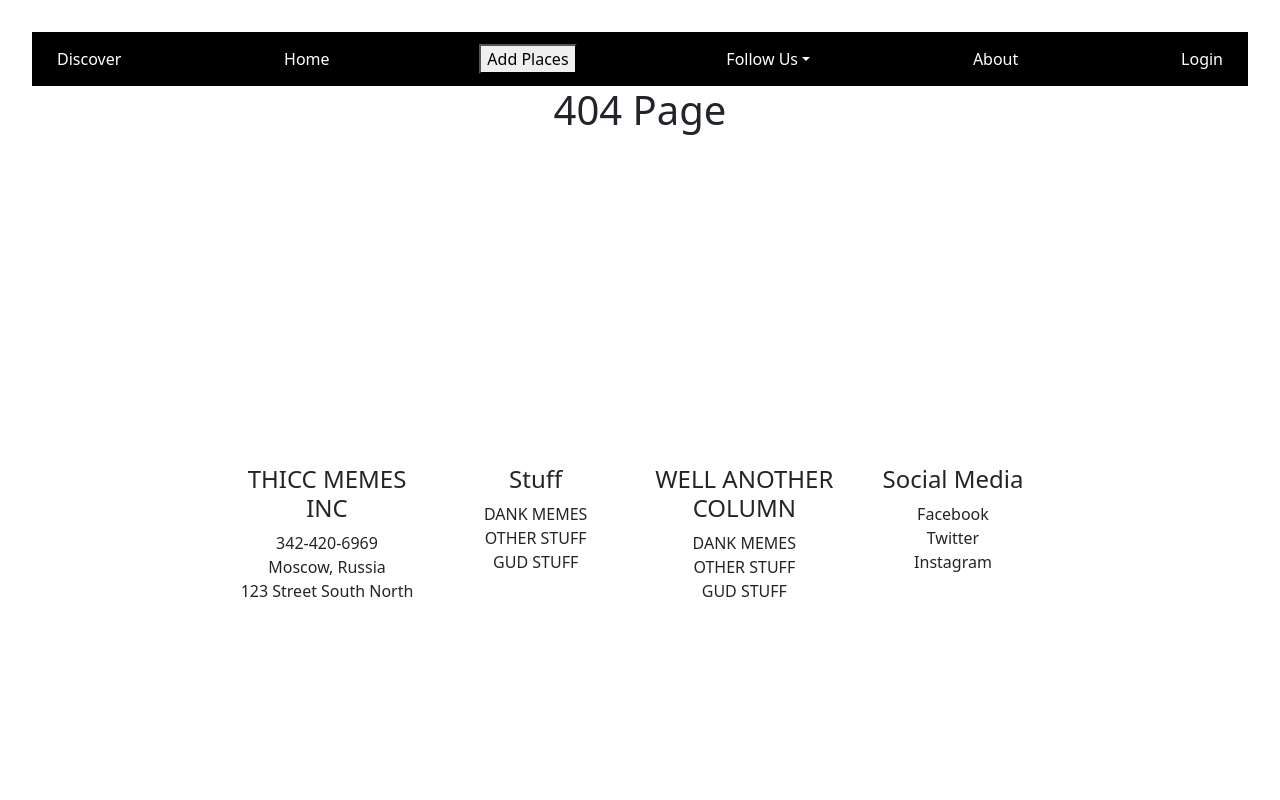
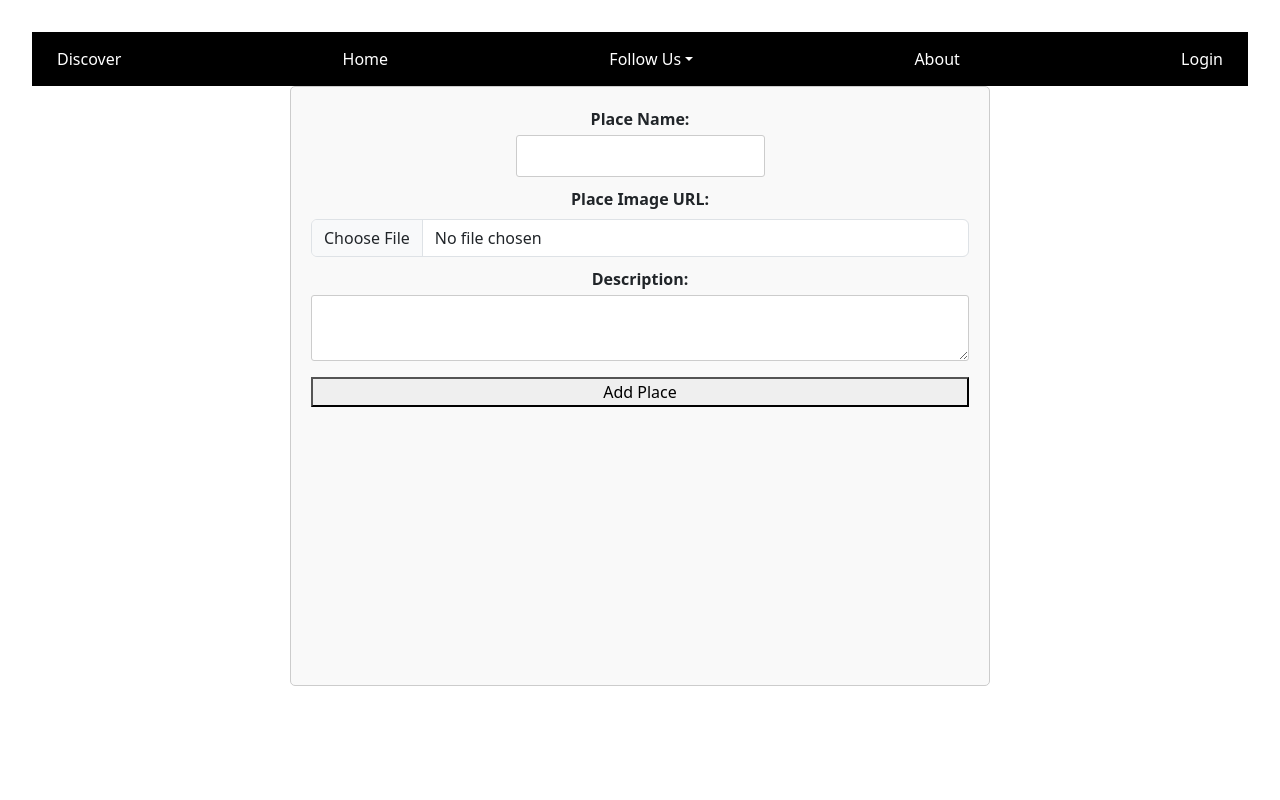
Before and after one commit to SanjanaTU/Frontend_Project02, a React (Vite) app in the folder TravelTalesHub/: page /AddPlaces/1 in a window 1280 px wide. Shown: the top 800 px of the page. Built offline with nearby package versions, Linux system fonts and the light colour scheme.

Commit message:
login page

```diff
--- a/TravelTalesHub/src/App.jsx
+++ b/TravelTalesHub/src/App.jsx
@@ -22,10 +22,10 @@ function App() {
           <Route path='/' element={<HomePage />} />
           <Route path='/countries' element={<Countries />} />
           <Route path='/countries/:countryId' element={<CountriesDetailPage />}/>
-          <Route path='/AddPlaces' element={<AddPlaces />} />
+          <Route path='/AddPlaces/:countryId' element={<AddPlaces />} />
       { /*  <Route path='/countries/:countryId/:touristId/newplace' element={<AddPlaces />} /> */}
           <Route path='/Login' element={<Login />} />
-          <Route path='/countries/:countryId/tourist/:touristId' element={<TouristPlaces />}/>
+          <Route path='/countries/:countryId/tourist/:countryId' element={<TouristPlaces />}/>
           <Route path='*' element={<h1>404 Page</h1>} />
         </Routes>
         <Footer />
--- /dev/null
+++ b/TravelTalesHub/src/Pages/AddPlaces.css
@@ -0,0 +1,56 @@
+/* PlaceForm.css */
+
+.place-form-container {
+    max-width: 700px;
+    height: 600px;
+    margin: 0 auto;
+    padding: 20px;
+    border: 1px solid #ccc;
+    border-radius: 5px;
+    background-color: #f9f9f9;
+  }
+
+  .place-form {
+    display: flex;
+    flex-direction: column;
+
+
+  }
+
+  .form-group {
+    margin-bottom: 10px;
+  }
+
+  label {
+    font-weight: bold;
+  }
+
+  input[type="text"],
+  textarea {
+    width: 100%;
+    padding: 8px;
+    margin-top: 4px;
+    border: 1px solid #ccc;
+    border-radius: 3px;
+  }
+
+  .submit-button {
+    background-color: #007bff;
+    color: #fff;
+    border: none;
+    border-radius: 3px;
+    padding: 10px 20px;
+    cursor: pointer;
+  }
+
+  .submit-button:hover {
+    background-color: #0056b3;
+  }
+  .image-preview img {
+    max-width: 100%;
+    max-height: 200px; /* Adjust the maximum height as needed */
+    margin-top: 10px;
+    border: 1px solid #ccc;
+    border-radius: 3px;
+    box-shadow: 0 0 5px rgba(0, 0, 0, 0.2);
+  }
--- a/TravelTalesHub/src/Pages/AddPlaces.jsx
+++ b/TravelTalesHub/src/Pages/AddPlaces.jsx
@@ -1,8 +1,11 @@
 import { useState } from "react";
-import { Navigate, useNavigate } from "react-router-dom";
+import { Navigate, useNavigate, useParams } from "react-router-dom";
+import './AddPlaces.css'
 
 function AddPlaces(){
     const navigate =  useNavigate()
+    const {countryId}= useParams()
+
     const [placeName,setplaceName]=useState('');
     const [placeImage,setplaceImage]=useState('');
     const [description,setDescription]=useState('');
@@ -13,6 +16,7 @@ function AddPlaces(){
             placeName,
             placeImage,
             description,
+            countryId
         }
         try{
         const response = await fetch(`${import.meta.env.VITE_API_URL}/tourist`,
@@ -25,7 +29,7 @@ function AddPlaces(){
         if(response.ok){
             const newPlace =await response.json()
             console.log(newPlace)
-            navigate('/')//i have to redirect to torist places according to sanjana id
+            navigate(`/countries/${countryId}`)
         }
     }catch(error){
         console.log(error)
@@ -33,30 +37,37 @@ function AddPlaces(){
 
     }
     return (
-        <form style={{display:"grid", gridTemplate:'auto/3fr', justifyItems: 'center'}}
+        <div className="place-form-container">
+        <form className="place-form"
         onSubmit={onSubmit}>
-            <div>
-            <label>
-                PlaceName
-                <input value={placeName} type="text" id="name" onChange={(event) =>setplaceName(event.target.value)} required/>
+            <div className="form-group">
+            <label htmlFor="placeName">
+                Place Name:
+                <input value={placeName} type="text" id="placeName" className="place-form" onChange={(event) =>setplaceName(event.target.value)} required/>
             </label>
             </div>
-            <div className="mb-3">
-            <label for="formFile" class="form-label">PlaceImage</label>
-               <input value={placeImage} className="form-control" type="file" id="formFile" onChange={(event) =>setImage(event.target.value)} required/>
+            <div className="form-group">
+            <label htmlfor="placeImage" class="form-label">Place Image URL:</label>
+               <input value={placeImage} className="form-control" type="file" id="placeImage" onChange={(event) =>setplaceImage(event.target.value)} required/>
             </div>
-            <div>
-            <label>
-                Description
-                <textarea value={description} type="text"  onChange={(event) =>setDescription(event.target.value)} required/>
-            </label>
+            <div className="form-group">
+            <label htmlFor="description">
+                Description:
+                </label>
+                <textarea value={description} id='description' type="text"  onChange={(event) =>setDescription(event.target.value)} required/>
+
             </div>
-            <div>
-            <label>
+
                 <button type="submit">Add Place</button>
-            </label>
+
+
+        </form>
+        {placeImage && (
+            <div className="image-preview">
+                <img src={placeImage} alt="Place"/>
             </div>
-        </form>
+        )}
+        </div>
     )
 
 }
--- a/TravelTalesHub/src/Pages/CountriesDetailPage.jsx
+++ b/TravelTalesHub/src/Pages/CountriesDetailPage.jsx
@@ -114,13 +114,16 @@ const CountriesDetailPage = () => {
 
 
 
+                </li>
 
-                </li>
               ))
             ) : (
               <p>No tourist places available.</p>
             )}
           </ul>
+          <Link to={`/AddPlaces/${countryId}`}>
+      <button className='btn btn-dark'>Add Places</button>
+      </Link>
         </>
       ) : (
         <p>Loading...</p>
--- a/TravelTalesHub/src/Pages/Login.jsx
+++ b/TravelTalesHub/src/Pages/Login.jsx
@@ -6,7 +6,7 @@ function Login(){
           <input type="email" className="form-control" id="exampleInputEmail1" aria-describedby="emailHelp" />
           <div id="emailHelp" className="form-text">We'll never share your email with anyone else.</div>
         </div>
-        <div class="mb-3">
+        <div className="mb-3">
           <label for="exampleInputPassword1" class="form-label">Password</label>
           <input type="password" className="form-control" id="exampleInputPassword1" />
         </div>
--- a/TravelTalesHub/src/Pages/TouristPlaces.jsx
+++ b/TravelTalesHub/src/Pages/TouristPlaces.jsx
@@ -43,6 +43,8 @@ const TouristPlaces = () => {
             </p>
           </div>
         </div>
+
+
       ) : (
         <p>Loading...</p>
       )}
--- a/TravelTalesHub/src/components/NavBar.jsx
+++ b/TravelTalesHub/src/components/NavBar.jsx
@@ -12,9 +12,6 @@ function Navbar() {
           </Link>
       <Link to="/">
         <button className='btn btn-black text-white'>Home</button>
-      </Link>
-      <Link to="/AddPlaces">
-      <button>Add Places</button>
       </Link>
       <div className="dropdown">
       <button className="btn btn-black text-white dropdown-toggle" type="button" data-bs-toggle="dropdown" aria-expanded="false">
```
